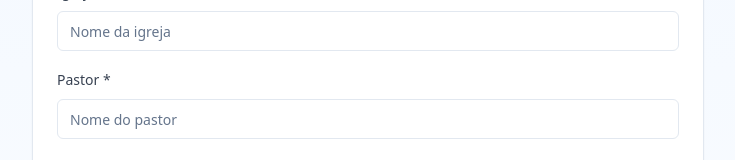
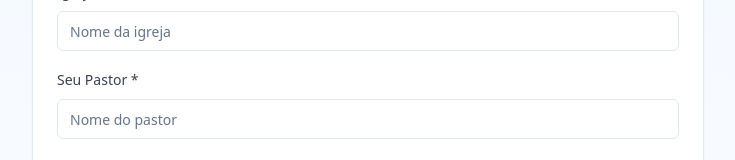
Before and after one commit to fabiobpereira45-del/Batismo, a Next.js app: page / in a window 1280 px wide. Shown: the part 546-706 px from the top of the page, without its empty margins (272-1007 px from the left). Built offline with nearby package versions, Linux system fonts and the light colour scheme; no server answers.

Commit message:
feat: muda texto para Seu Pastor

```diff
--- a/components/formulario-batismo.tsx
+++ b/components/formulario-batismo.tsx
@@ -371,7 +371,7 @@ export default function FormularioBatismo() {
 
           <div className={inputClass("pastor")}>
             <label htmlFor="pastor" className="text-sm font-medium text-gray-700">
-              Pastor *
+              Seu Pastor *
             </label>
             <Input
               id="pastor"
```
